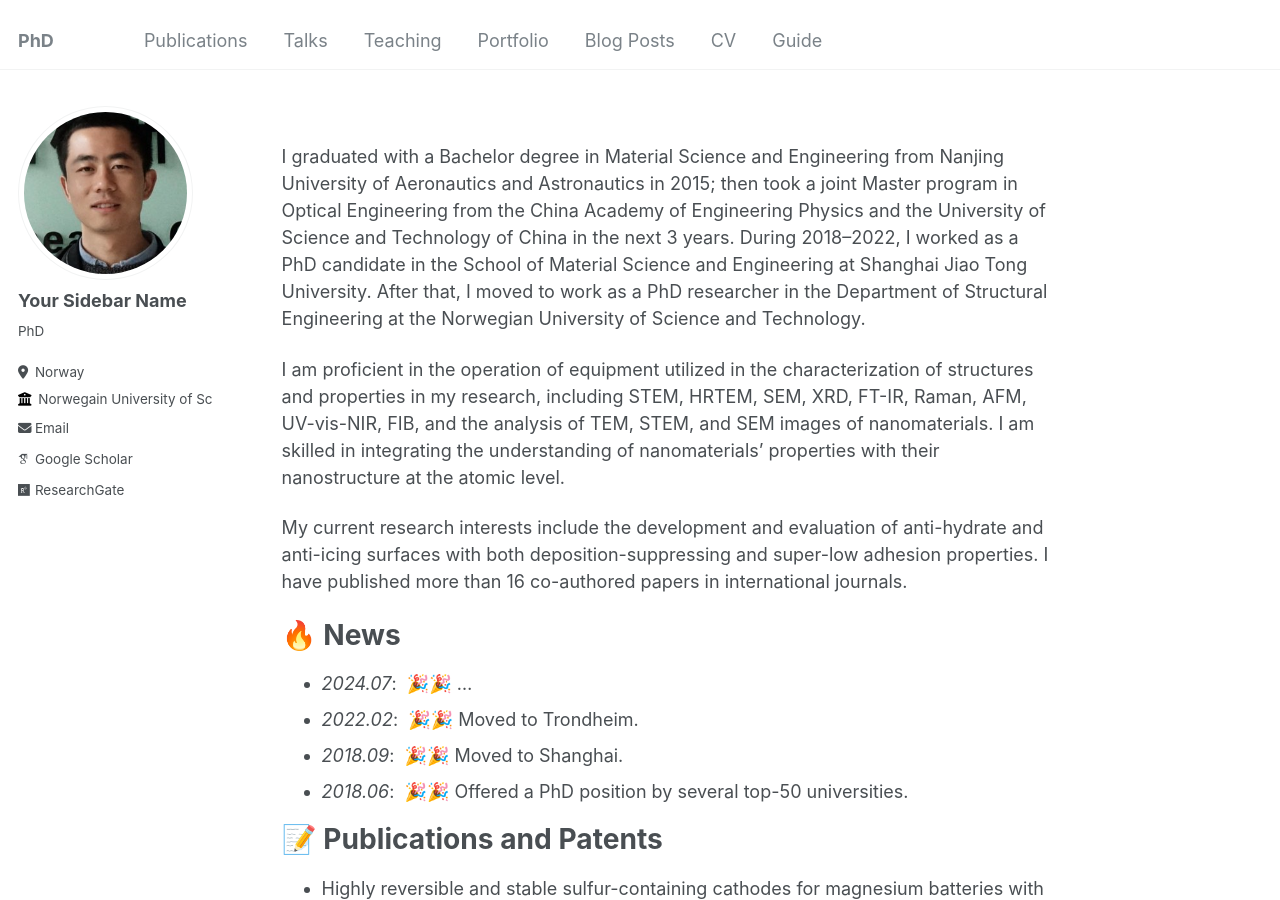
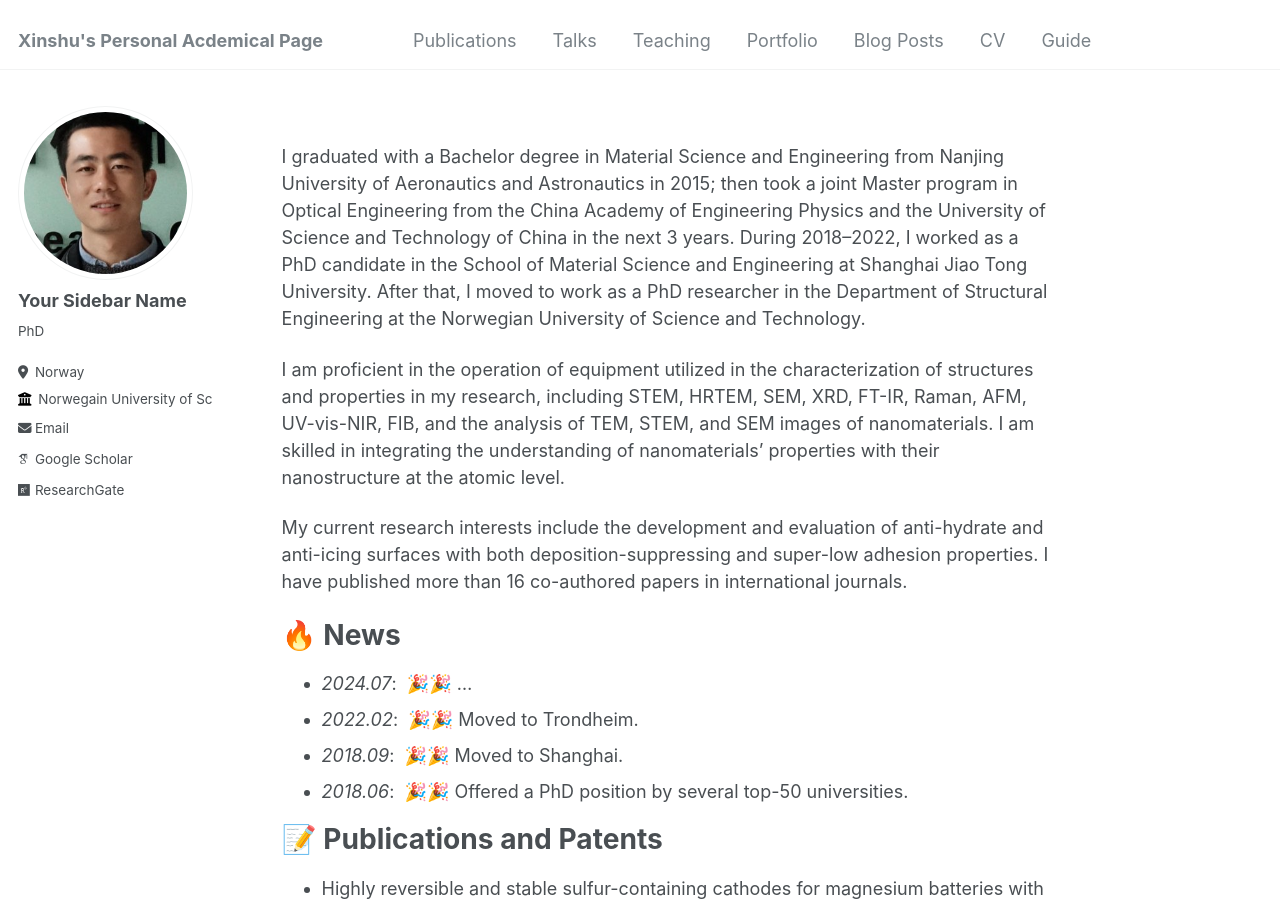
Before and after one commit to xinshuzou/xinshuzou, a Jekyll site: the page built from _pages/about.md, in a window 1280 px wide and 900 px high. Built offline with Jekyll 4.4.1, drawn with Linux system fonts in a browser that asks for light colours; some web fonts are replaced.

Commit message:
Update _config.yml

```diff
--- a/_config.yml
+++ b/_config.yml
@@ -8,7 +8,7 @@
 
 # Basic Site Settings
 locale                   : "en-US"
-title                    : "PhD"
+title                    : "Xinshu's Personal Acdemical Page"
 title_separator          : "-"
 name                     : &name "Xinshu ZOu"
 description              : &description "personal description"
```
